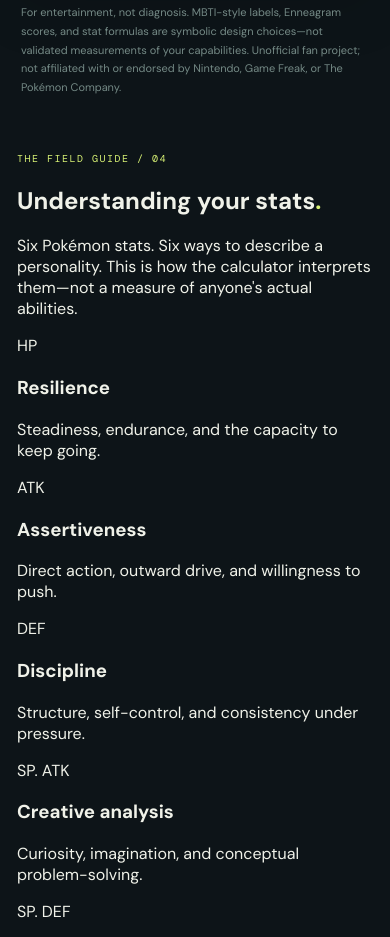
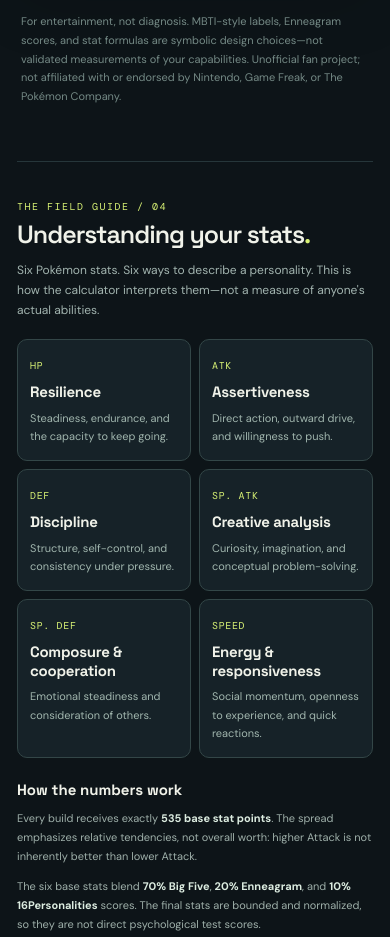
Before and after one commit to Aetherayel/Type-Effectively, a website with bundled scripts: page index.html in a window 390 px wide. Shown: the part 3873-4810 px from the top of the page. Built offline with nearby package versions, Linux system fonts and the light colour scheme.

Commit message:
style: responsive six-stat guide with restrained explanation and quick link

```diff
--- a/styles.css
+++ b/styles.css
@@ -242,6 +242,36 @@ a{color:inherit}
 .result-actions button:disabled{opacity:.6;cursor:progress}
 .outline-button{border:1px solid #4e665d;background:#22332f;color:var(--accent);border-radius:9px;padding:12px 8px;font-weight:700;font-size:12px}
 .outline-button:hover{border-color:var(--accent);background:#2d4536}
+/* Static, share-card-independent reference guide below the build workspace. */
+.stat-guide-jump{display:inline-block;margin:14px 4px 0;color:var(--accent);font:11px 'DM Mono',monospace;text-decoration:none}
+.stat-guide-jump:hover{text-decoration:underline;text-underline-offset:4px}
+.stat-guide{border-top:1px solid var(--line-soft);padding:54px 0 60px;scroll-margin-top:24px}
+.stat-guide-heading{display:flex;align-items:end;justify-content:space-between;gap:20px 44px;margin-bottom:23px}
+.stat-guide-heading h2{font:600 clamp(25px,3vw,33px)/1.2 'Space Grotesk',sans-serif;letter-spacing:-1px;margin:0}
+.stat-guide-heading>p{max-width:470px;color:#a2b4af;font-size:12px;line-height:1.7;margin:0}
+.stat-guide-grid{display:grid;grid-template-columns:repeat(3,minmax(0,1fr));gap:9px}
+.stat-guide-stat{border:1px solid #334647;border-radius:10px;background:#162228;padding:17px 17px 19px;min-width:0}
+.stat-guide-code{font:10px 'DM Mono',monospace;color:var(--accent);letter-spacing:.65px}
+.stat-guide-stat h3{font:700 17px/1.25 'Space Grotesk',sans-serif;margin:9px 0 7px;letter-spacing:-.25px}
+.stat-guide-stat p{font-size:11px;line-height:1.65;color:#a1b6ae;margin:0}
+.stat-guide-notes{display:grid;grid-template-columns:repeat(2,minmax(0,1fr));gap:34px;margin-top:26px}
+.stat-guide-note h3{font:700 15px 'Space Grotesk',sans-serif;margin:0 0 10px}
+.stat-guide-note p{font-size:11px;line-height:1.75;color:#9eafa9;margin:0 0 10px}
+.stat-guide-note strong{font-weight:700;color:#dcece0}
+.stat-guide-footnote{border-top:1px solid var(--line-soft);padding-top:14px;margin:18px 0 0;font:10px/1.7 'DM Mono',monospace;color:#7e9790}
+@media(max-width:900px){
+  .stat-guide-heading{display:block}
+  .stat-guide-heading>p{margin-top:11px}
+  .stat-guide-grid{grid-template-columns:repeat(2,minmax(0,1fr))}
+}
+@media(max-width:560px){
+  .stat-guide{padding:38px 0 44px}
+  .stat-guide-grid{gap:8px}
+  .stat-guide-stat{padding:13px 12px 15px}
+  .stat-guide-stat h3{font-size:15px}
+  .stat-guide-notes{grid-template-columns:1fr;gap:13px;margin-top:22px}
+  .stat-guide-heading{margin-bottom:18px}
+}
 .footer{display:flex;justify-content:space-between;gap:15px;flex-wrap:wrap;border-top:1px solid var(--line-soft);padding:28px 0 36px;color:#768d88;font-size:9px;letter-spacing:.6px}
 .footer a{color:#a5c0ad;text-decoration:none}
 .footer a:hover{color:var(--accent)}
```
